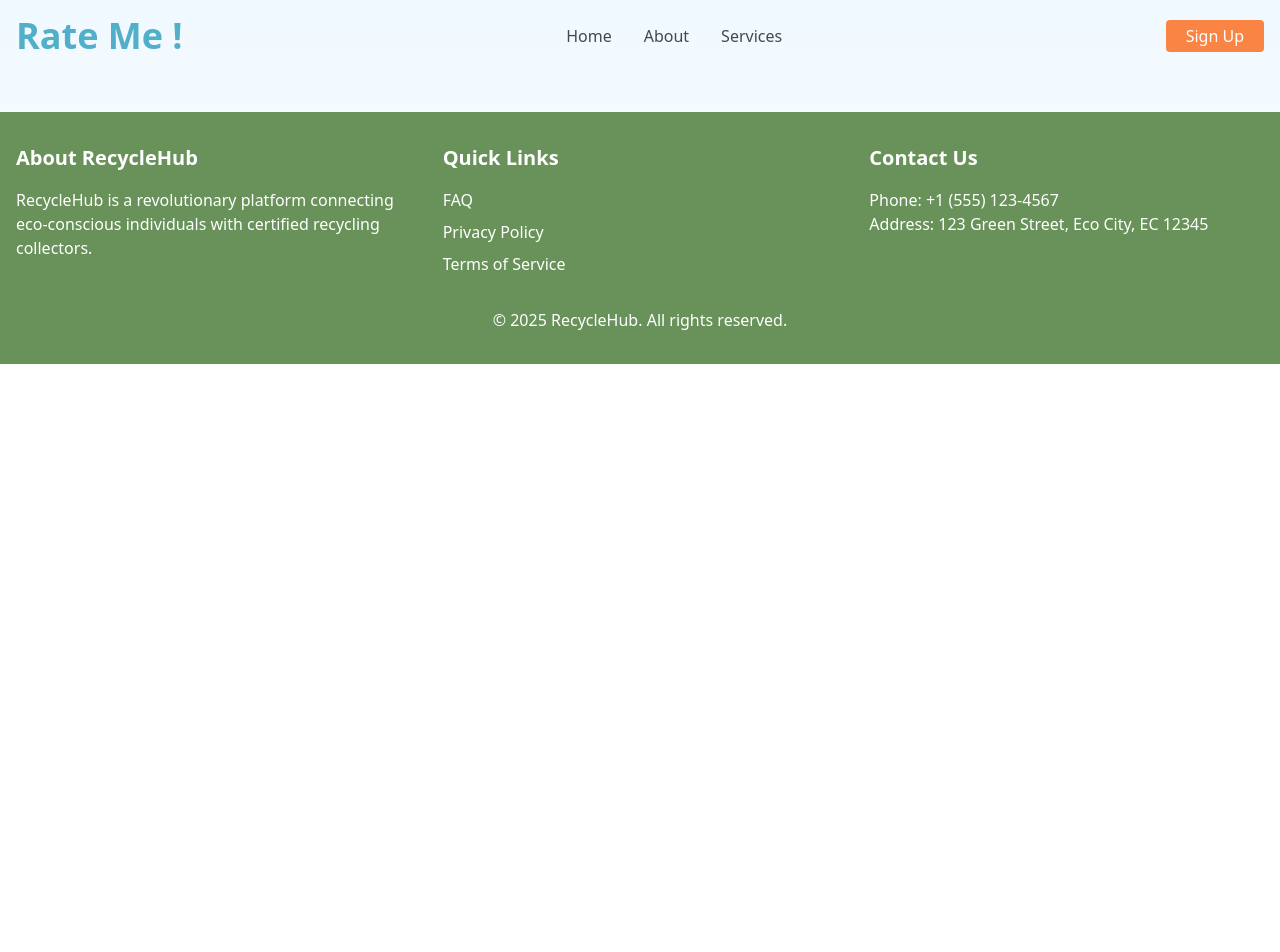
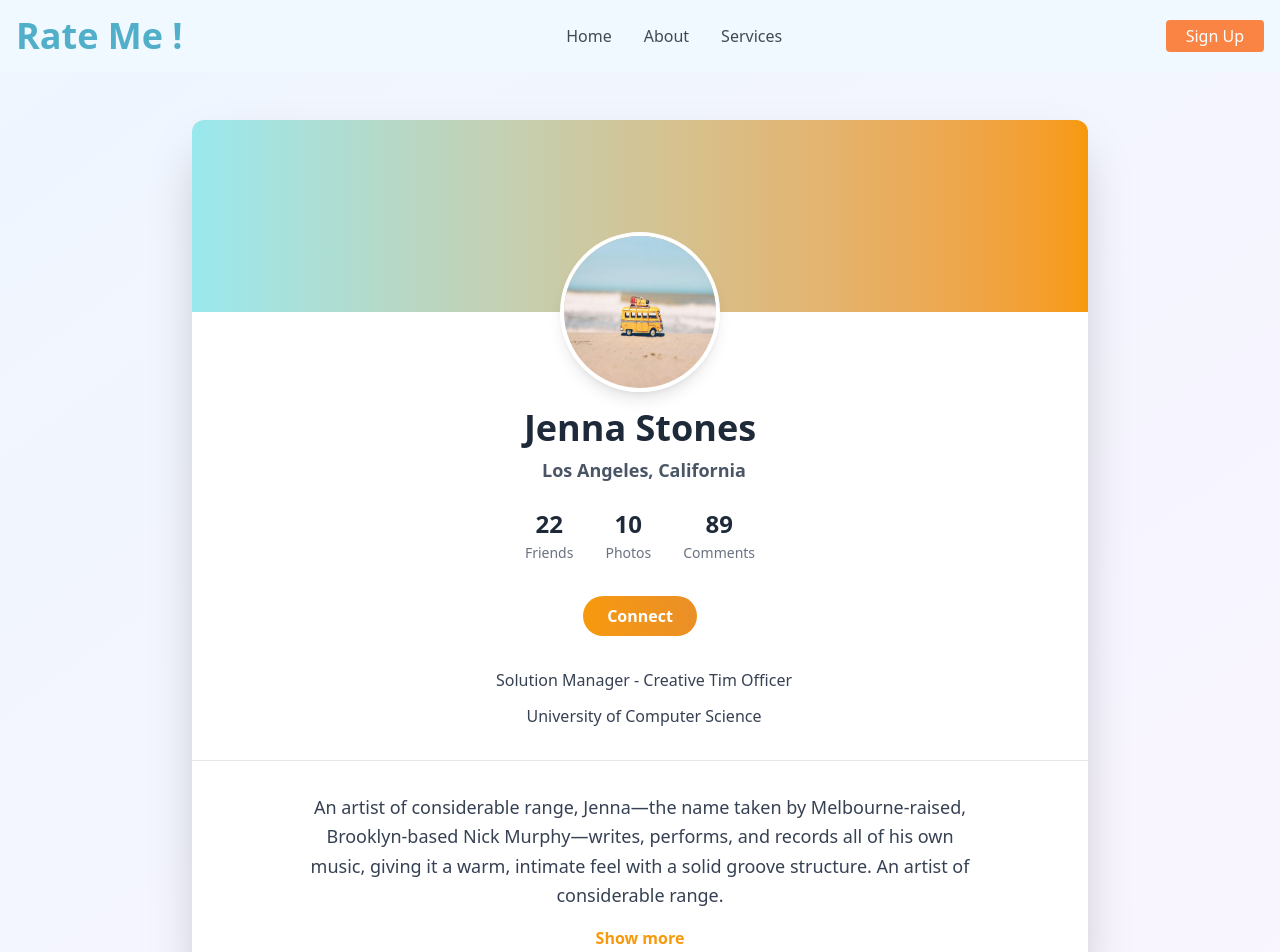
Before and after one commit to yassir5236/Rate-Me-Front, an Angular app: page /profile in a window 1280 px wide. Before the commit this address led to /. Shown: the top 952 px of the page. Before the commit the page ends 800 px from the top, so only its background shows below. Built offline with nearby package versions, Linux system fonts and the light colour scheme.

Commit message:
adding condition to the header if some one logged in or now , and display specific routes

```diff
--- a/src/app/app.routes.ts
+++ b/src/app/app.routes.ts
@@ -3,11 +3,13 @@ import { HomeComponent } from './shared/home/home.component';
 import { RegisterComponent } from './register/register.component';
 import { LoginComponent } from './login/login.component';
 import { TestComponent } from './test/test/test.component';
+import { ProfileComponent } from './profile/profile.component';
 
 export const routes: Routes = [
     { path: '', pathMatch: 'full', component: HomeComponent },
     { path: 'register', pathMatch: 'full', component: RegisterComponent,  },
     { path: 'login', component: LoginComponent },
-    {path:'test',component: TestComponent}
+    {path:'test',component: TestComponent},
+    {path :'profile',component: ProfileComponent}
 
 ];
--- a/src/app/login/login.component.ts
+++ b/src/app/login/login.component.ts
@@ -1,40 +1,51 @@
-import { Component } from '@angular/core';
+import { Component, OnInit } from '@angular/core';
 import { AuthService } from '../services/auth.service';
 import { Router, RouterLink } from '@angular/router';
-import { FormBuilder, FormGroup, ReactiveFormsModule, Validators } from '@angular/forms';
+import {
+  FormBuilder,
+  FormGroup,
+  ReactiveFormsModule,
+  Validators,
+} from '@angular/forms';
 
 @Component({
   selector: 'app-login',
-  imports: [ReactiveFormsModule ,RouterLink],
+  imports: [ReactiveFormsModule, RouterLink],
   templateUrl: './login.component.html',
-  styleUrl: './login.component.css'
+  styleUrl: './login.component.css',
 })
-export class LoginComponent {
+export class LoginComponent implements OnInit {
   loginForm: FormGroup;
+  isLoggedIn: boolean = false;
 
-  constructor(private fb: FormBuilder, private authService: AuthService , private router: Router) {
-    // Initialisation du formulaire avec des validations
+  constructor(
+    private fb: FormBuilder,
+    private authService: AuthService,
+    private router: Router
+  ) {
     this.loginForm = this.fb.group({
-      username: ['', [Validators.required]], // validation email ou téléphone
-      password: ['', [Validators.required, Validators.minLength(6)]] // validation mot de passe
+      username: ['', [Validators.required]],
+      password: ['', [Validators.required, Validators.minLength(6)]],
     });
   }
+  ngOnInit(): void {
+    throw new Error('Method not implemented.');
+  }
 
-  // Méthode de soumission du formulaire
   onSubmit(): void {
     if (this.loginForm.valid) {
       const user = this.loginForm.value;
       this.authService.login(user).subscribe(
-        response => {
+        (response) => {
           console.log(response); // Success, handle the response
           localStorage.setItem('token', response.token); // Stocke le token
 
-          this.router.navigate(['/test']);
+          this.router.navigate(['/profile']);
         },
-        error => {
+        (error) => {
           console.error(error);
           // Display error message to the user
-          alert(error.error || "An error occurred during login.");
+          alert(error.error || 'An error occurred during login.');
         }
       );
     }
@@ -42,15 +53,16 @@ export class LoginComponent {
 
   test() {
     this.authService.test().subscribe(
-      response => {
+      (response) => {
         console.log('Réponse du serveur:', response);
         alert(response); // Affiche la réponse dans une alerte
       },
-      error => {
+      (error) => {
         console.error('Erreur lors de l’appel à test:', error);
         alert('Erreur lors de l’appel au backend.');
       }
     );
+  }
 
 
-}}
+}
--- /dev/null
+++ b/src/app/profile/profile.component.html
@@ -0,0 +1,69 @@
+<div class="px-6 py-12 bg-gradient-to-br from-blue-50 to-purple-50 min-h-screen">
+    <div class="max-w-4xl mx-auto bg-white rounded-xl shadow-2xl overflow-hidden">
+      <div class="relative">
+        <div class="h-48 bg-gradient-to-r from-[#98e8ed] to-[#f7990b]"></div>
+
+        <div class="absolute -bottom-20 left-1/2 transform -translate-x-1/2">
+          <img
+            alt="Profile Picture"
+            src="assets/pexels-nubikini-386025.jpg"
+            class="h-40 w-40 rounded-full border-4 border-white shadow-lg"
+          />
+        </div>
+      </div>
+
+      <div class="px-6 pt-24 pb-8 text-center">
+        <h1 class="text-4xl font-bold text-gray-800 mb-2">Jenna Stones</h1>
+        <p class="text-lg text-gray-600 font-semibold mb-6">
+          <i class="fas fa-map-marker-alt text-[#f7990b] mr-2"></i>
+          Los Angeles, California
+        </p>
+
+        <div class="flex justify-center space-x-8 mb-8">
+          <div class="text-center">
+            <span class="text-2xl font-bold text-gray-800 block">22</span>
+            <span class="text-sm text-gray-500">Friends</span>
+          </div>
+          <div class="text-center">
+            <span class="text-2xl font-bold text-gray-800 block">10</span>
+            <span class="text-sm text-gray-500">Photos</span>
+          </div>
+          <div class="text-center">
+            <span class="text-2xl font-bold text-gray-800 block">89</span>
+            <span class="text-sm text-gray-500">Comments</span>
+          </div>
+        </div>
+
+        <button
+          class="bg-gradient-to-r from-[#f7990b] to-[#ea8f27] text-white font-semibold py-2 px-6 rounded-full hover:shadow-lg transition-all duration-300 ease-in-out transform hover:scale-105"
+        >
+          Connect
+        </button>
+
+        <div class="mt-8 text-gray-700">
+          <p class="mb-3">
+            <i class="fas fa-briefcase text-purple-500 mr-2"></i>
+            Solution Manager - Creative Tim Officer
+          </p>
+          <p>
+            <i class="fas fa-university text-purple-500 mr-2"></i>
+            University of Computer Science
+          </p>
+        </div>
+      </div>
+
+      <div class="border-t border-gray-200 py-8 px-6">
+        <div class="max-w-2xl mx-auto text-center">
+          <p class="text-lg text-gray-700 leading-relaxed">
+            An artist of considerable range, Jenna—the name taken by Melbourne-raised, Brooklyn-based Nick Murphy—writes, performs, and records all of his own music, giving it a warm, intimate feel with a solid groove structure. An artist of considerable range.
+          </p>
+          <a
+            href="#"
+            class="inline-block mt-4 text-[#f7990b] hover:text-[#f89f73] font-semibold transition-all duration-300"
+          >
+            Show more
+          </a>
+        </div>
+      </div>
+    </div>
+  </div>
--- a/src/app/services/auth.service.ts
+++ b/src/app/services/auth.service.ts
@@ -1,16 +1,23 @@
 import { Injectable } from '@angular/core';
 import { HttpClient } from '@angular/common/http';
-import { Observable } from 'rxjs';
+import { BehaviorSubject, Observable } from 'rxjs';
 import { jwtDecode } from 'jwt-decode';
 
 @Injectable({
   providedIn: 'root',
 })
 export class AuthService {
-  private apiUrl = 'http://localhost:8081/api/public'; // URL du backend
+  private isAuthenticated = new BehaviorSubject<boolean>(this.hasToken());
+
+
+  private apiUrl = 'http://localhost:8081/api/public';
 
   constructor(private http: HttpClient) {}
 
+
+  private hasToken(): boolean {
+    return !!localStorage.getItem('token');
+  }
   register(user: any): Observable<any> {
     return this.http.post(`${this.apiUrl}/register`, user);
   }
@@ -35,4 +42,9 @@ export class AuthService {
       return true; // Considérer le token comme expiré en cas d'erreur
     }
   }
+
+
+  isLoggedIn(): Observable<boolean> {
+    return this.isAuthenticated.asObservable();
+  }
 }
--- a/src/app/shared/header/header.component.ts
+++ b/src/app/shared/header/header.component.ts
@@ -1,6 +1,7 @@
 import { Component } from '@angular/core';
 import { Router, RouterLink } from '@angular/router';
 import { CommonModule } from '@angular/common';
+import { AuthService } from '../../services/auth.service';
 
 @Component({
   selector: 'app-header',
@@ -14,12 +15,15 @@ export class HeaderComponent {
   userRole: string = '';
   isMenuOpen = false;
 
-  constructor( private router: Router) {}
+  constructor( private router: Router ,private authService :AuthService ) {}
 
   toggleMenu() {
     this.isMenuOpen = !this.isMenuOpen;
   }
   ngOnInit(): void {
+    this.authService.isLoggedIn().subscribe((status) => {
+      this.isLoggedIn = status;
 
+    });
     };
   }
--- a/src/app/shared/home/home.component.html
+++ b/src/app/shared/home/home.component.html
@@ -13,8 +13,8 @@
         Sign up <br />now and start exploring the world together.
       </p>
 
-      <button class="bg-black text-white rounded px-4 py-2 w-fit">
-        Learn more
+      <button routerLink="/login"  class="bg-black text-white rounded px-4 py-2 w-fit">
+        Login for free
       </button>
     </div>
     <img
```
Also changed, not shown: src/app/login/login.component.html (+8 -11 lines), src/app/profile/profile.component.ts (added, +11 -0 lines), src/app/shared/header/header.component.html (+9 -109 lines), src/app/profile/profile.component.css (added), 1 other file (tests, documents, lock files or other folders).
